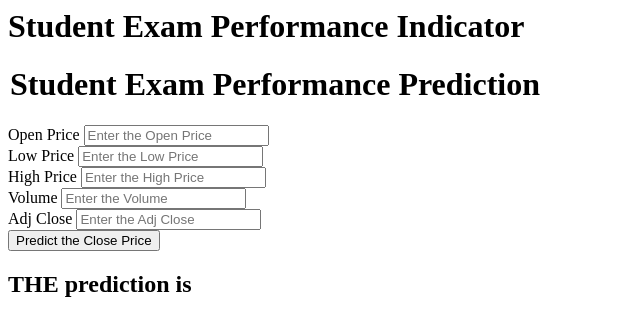
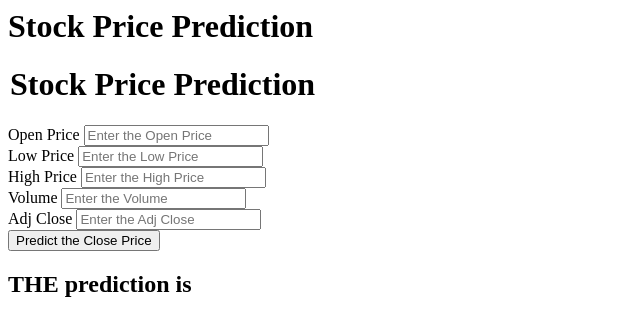
Before and after one commit to khal33d-hub/FinanceMLOPS, a Flask app: page /predictdata in a window 1280 px wide. Shown: the top 336 px of the page, without its empty margins (0-640 px from the left). Run offline with Flask 3, Linux system fonts and the light colour scheme.

Commit message:
added readme
added readme

```diff
--- a/templates/home.html
+++ b/templates/home.html
@@ -1,11 +1,11 @@
 <html>
 <body>
     <div class="login">
-       <h1>Student Exam Performance Indicator</h1>
+       <h1>Stock Price Prediction</h1>
 
        <form action="{{ url_for('predict_datapoint')}}" method="post">
         <h1>
-            <legend>Student Exam Performance Prediction</legend>
+            <legend>Stock Price Prediction</legend>
         </h1>
 
         <div class="mb-3">
```
Also changed, not shown: README.md.
